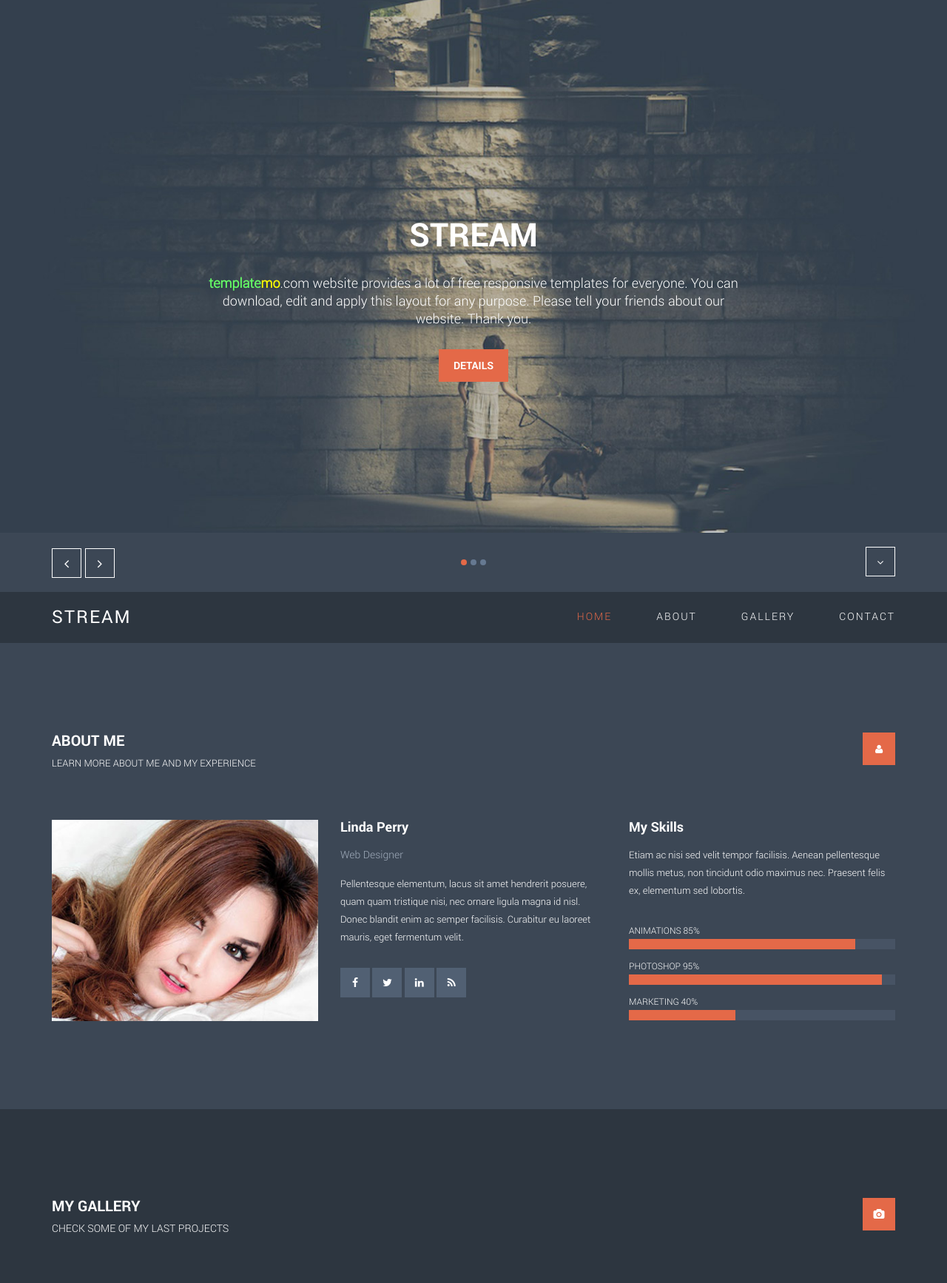
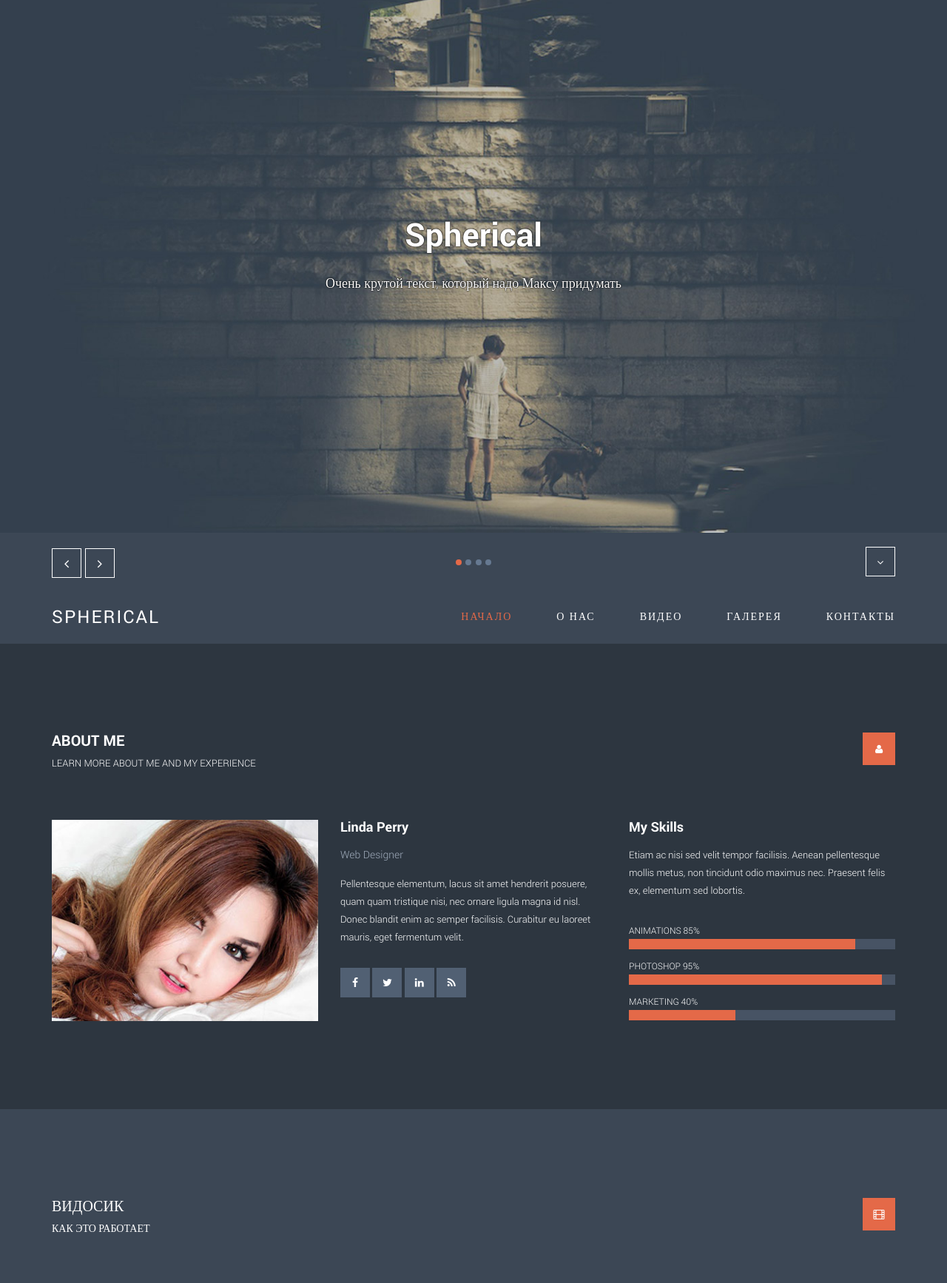
Before and after one commit to alexander3771/spherical, a Django app: page /landing/ in a window 1280 px wide. Shown: the top 1734 px of the page at 74% size. Run offline with Django 3.2, Linux system fonts and the light colour scheme; some libraries are stand-ins or nearby versions.

Commit message:
video, slider

```diff
--- a/static/landing/css/templatemo-style.css
+++ b/static/landing/css/templatemo-style.css
@@ -1,8 +1,3 @@
-/*
-Stream Template
-http://www.templatemo.com/preview/templatemo_443_stream
-*/
-
 @font-face {
     font-family: 'robotolight';
     src: url("../fonts/Roboto-Light-webfont.eot");
@@ -291,7 +286,7 @@ h1,h2,h3,h4,h5 {
 }
 
 .navbar,.navbar-default,.navbar-static-top {
-    background-color: #2d3640;
+    background-color: #3c4755;
     border-color: #3c4755;
     height: 70px;
 }
@@ -307,7 +302,7 @@ h1,h2,h3,h4,h5 {
 }
 
 .navbar-default .navbar-collapse,.navbar-default .navbar-form {
-    background: #2d3640;
+    background: #3c4755;
     border-color: transparent;
 }
 
@@ -461,6 +456,16 @@ html,body {
     background-position: center;
 }
 
+.item-4 {
+    position: absolute;
+    width: 100%;
+    height: 100%;
+    background: url(../img/slide-4.jpg);
+    background-repeat: no-repeat;
+    background-size: cover;
+    background-position: center;
+}
+
 .carousel-caption {
     position: absolute;
     width: 100%;
@@ -542,7 +547,7 @@ html,body {
 }
 
 #about {
-    background: #3c4755;
+    background: #2d3640;
 }
 
 #about p {
@@ -599,6 +604,10 @@ html,body {
 .progress-bar {
     box-shadow: none;
     background: #e46948;
+}
+
+#video {
+    background: #3c4755;
 }
 
 #gallery {
@@ -728,3 +737,8 @@ html,body {
     color: #e46948 !important;
     border-color: #e46948;
 }
+
+.item p, .item h2 {
+    text-shadow: 0 0 2px black, 0 0 1px black;
+    text-decoration: none;
+}
--- a/templates/landing/index.html
+++ b/templates/landing/index.html
@@ -3,17 +3,14 @@
 <!--[if lt IE 7]>      <html class="no-js lt-ie9 lt-ie8 lt-ie7"> <![endif]-->
 <!--[if IE 7]>         <html class="no-js lt-ie9 lt-ie8"> <![endif]-->
 <!--[if IE 8]>         <html class="no-js lt-ie9"> <![endif]-->
-<!--[if gt IE 8]><!--> <html class="no-js"> <!--<![endif]-->
+<!--[if gt IE 8]><!-->
+<html class="no-js"> <!--<![endif]-->
 <head>
     <meta charset="utf-8">
     <meta http-equiv="X-UA-Compatible" content="IE=edge">
-        <title>Stream Responsive Template</title>
+    <title>Spherical</title>
     <meta name="description" content="">
     <meta name="viewport" content="width=device-width, initial-scale=1">
-        <!--
-        Stream Template
-        http://www.templatemo.com/preview/templatemo_443_stream
-        -->
     <link rel="stylesheet" href="{% static 'landing/css/normalize.css' %}">
     <link rel="stylesheet" href="{% static 'landing/css/font-awesome.css' %}">
     <link rel="stylesheet" href="{% static 'landing/css/bootstrap.min.css' %}">
@@ -34,9 +31,9 @@
             <div class="carousel-caption">
                 <div class="container">
                     <div class="col-md-offset-2 col-md-8 col-sm-12">
-                                <h2>STREAM</h2>
-                                <p><strong><span class="green">template</span><span class="yellow">mo</span></strong>.com website provides a lot of free responsive templates for everyone. You can download, edit and apply this layout for any purpose. Please tell your friends about our website. Thank you.</p>
-                                <a href="#" class="button default">Details</a>
+                        <h2>Spherical</h2>
+                        <p>Очень крутой текст, который надо Максу придумать</p>
+                        {#                        <a href="#" class="button default">Details</a>#}
                     </div>
                 </div>
             </div>
@@ -46,9 +43,9 @@
             <div class="carousel-caption">
                 <div class="container">
                     <div class="col-md-offset-2 col-md-8 col-sm-12">
-                                <h2>Responsive Design</h2>
-                                <p>Credit goes to <a rel="nofollow" href="http://unsplash.com"><span class="yellow">Unsplash</span></a> for images used in this template. Vivamus sed mauris ut libero tristique ultricies. Suspendisse sagittis eget augue vel condimentum. Sed malesuada tortor venenatis enim blandit interdum.</p>
-                                <a href="#" class="button default">Read More</a>
+                        <h2>Spherical</h2>
+                        <p>Текст по-проще, но все равно Макс его придумает</p>
+                        {#                        <a href="#" class="button default">Read More</a>#}
                     </div>
                 </div>
             </div>
@@ -58,9 +55,29 @@
             <div class="carousel-caption">
                 <div class="container">
                     <div class="col-md-offset-2 col-md-8 col-sm-12">
-                                <h2>Mobile Ready</h2>
-                                <p>Donec malesuada pellentesque cursus. In vestibulum metus sit amet est elementum, et malesuada mi consequat. Sed ultricies lectus sit amet venenatis condimentum. Morbi hendrerit posuere enim at aliquet.</p>
-                                <a href="#" class="button default">Let's talk</a>
+                        <h2>Spherical</h2>
+                        <p>:)</p>
+                        {#                        <a href="#" class="button default">Let's talk</a>#}
+                    </div>
+                </div>
+            </div>
+        </div>
+        <div class="item">
+            <div class="item-4"></div>
+            <div class="carousel-caption">
+                <div class="container">
+                    <div class="col-md-offset-2 col-md-8 col-sm-12">
+                        <h2>Spherical</h2>
+                        <p>Я помогу максу:</br>
+                            Ну это</br>
+                            Как там было</br>
+                            И потом такие</br>
+                            Хотя не</br>
+                            Ну ты поянл</br>
+                            ?</br>
+                            :3</br>
+                        </p>
+                        {#                        <a href="#" class="button default">Let's talk</a>#}
                     </div>
                 </div>
             </div>
@@ -87,6 +104,7 @@
                         <li data-target="#home" data-slide-to="0" class="active"></li>
                         <li data-target="#home" data-slide-to="1"></li>
                         <li data-target="#home" data-slide-to="2"></li>
+                        <li data-target="#home" data-slide-to="3"></li>
                     </ol>
                 </div>
 
@@ -109,15 +127,16 @@
                     <span class="sr-only">Toggle navigation</span>
                     <i class="fa fa-bars"></i>
                 </button>
-                        <a class="navbar-brand" href="index.html">Stream</a>
+                <a class="navbar-brand" href="{% url 'landing:landing' %}">Spherical</a>
             </div>
             <div class="navbar-collapse collapse">
 
                 <ul class="nav navbar-nav navbar-right">
-                            <li><a href="#home" class="current">Home</a></li>
-                            <li><a href="#about">About</a></li>
-                            <li><a href="#gallery">Gallery</a></li>
-                            <li><a href="#contact">Contact</a></li>
+                    <li><a href="#home" class="current">Начало</a></li>
+                    <li><a href="#about">О нас</a></li>
+                    <li><a href="#video">Видео</a></li>
+                    <li><a href="#gallery">Галерея</a></li>
+                    <li><a href="#contact">Контакты</a></li>
                 </ul>
 
             </div><!--/.nav-collapse -->
@@ -147,7 +166,9 @@
                 <div class="profile-content">
                     <h4>Linda Perry</h4>
                     <span>Web Designer</span>
-                            <p>Pellentesque elementum, lacus sit amet hendrerit posuere, quam quam tristique nisi, nec ornare ligula magna id nisl. Donec blandit enim ac semper facilisis. Curabitur eu laoreet mauris, eget fermentum velit.</p>
+                    <p>Pellentesque elementum, lacus sit amet hendrerit posuere, quam quam tristique nisi, nec ornare
+                        ligula magna id nisl. Donec blandit enim ac semper facilisis. Curabitur eu laoreet mauris, eget
+                        fermentum velit.</p>
                     <ul class="social-icons">
                         <li><a href="#" class="fa fa-facebook"></a></li>
                         <li><a href="#" class="fa fa-twitter"></a></li>
@@ -159,24 +180,28 @@
             <div class="col-md-4 col-sm-12 col-xs-12">
                 <div class="my-skills">
                     <h4>My Skills</h4>
-                            <p>Etiam ac nisi sed velit tempor facilisis. Aenean pellentesque mollis metus, non tincidunt odio maximus nec. Praesent felis ex, elementum sed lobortis.</p>
+                    <p>Etiam ac nisi sed velit tempor facilisis. Aenean pellentesque mollis metus, non tincidunt odio
+                        maximus nec. Praesent felis ex, elementum sed lobortis.</p>
                     <ul class="progess-bars">
                         <li>
                             <span>ANIMATIONS 85%</span>
                             <div class="progress">
-                                        <div class="progress-bar" role="progressbar" aria-valuenow="85" aria-valuemin="0" aria-valuemax="100" style="width: 85%;"></div>
+                                <div class="progress-bar" role="progressbar" aria-valuenow="85" aria-valuemin="0"
+                                     aria-valuemax="100" style="width: 85%;"></div>
                             </div>
                         </li>
                         <li>
                             <span>PHOTOSHOP 95%</span>
                             <div class="progress">
-                                        <div class="progress-bar" role="progressbar" aria-valuenow="95" aria-valuemin="0" aria-valuemax="100" style="width: 95%;"></div>
+                                <div class="progress-bar" role="progressbar" aria-valuenow="95" aria-valuemin="0"
+                                     aria-valuemax="100" style="width: 95%;"></div>
                             </div>
                         </li>
                         <li>
                             <span>MARKETING 40%</span>
                             <div class="progress">
-                                        <div class="progress-bar" role="progressbar" aria-valuenow="40" aria-valuemin="0" aria-valuemax="100" style="width: 40%;"></div>
+                                <div class="progress-bar" role="progressbar" aria-valuenow="40" aria-valuemin="0"
+                                     aria-valuemax="100" style="width: 40%;"></div>
                             </div>
                         </li>
                     </ul>
@@ -186,6 +211,25 @@
     </div>
 </section>
 
+<section id="video" class="page-section">
+    <div class="container">
+        <div class="row page-heading">
+            <div class="col-md-8 col-sm-8">
+                <h3 class="page-title">Видосик</h3>
+                <p class="page-subtitle">Как это работает</p>
+            </div>
+            <div class="col-md-4 col-sm-4 hidden-xs text-right">
+                <p class="page-icon"><i class="fa fa-film"></i></p>
+            </div>
+        </div>
+        <div class="row">
+            <div class="col-md-4 col-md-offset-2 col-sm-12 col-xs-12">
+                <iframe src="https://www.youtube.com/embed/ZJfjkCJ5VpI"
+                        frameborder="0" allowfullscreen></iframe>
+            </div>
+        </div>
+    </div>
+</section>
 
 <section id="gallery" class="page-section">
     <div class="container">
@@ -295,7 +339,8 @@
                             <input type="text" id="subject" placeholder="Subject...">
                         </fieldset>
                         <fieldset class="col-md-12 col-sm-12 col-xs-12">
-                                    <textarea name="message" id="message" cols="30" rows="6" placeholder="Message..."></textarea>
+                            <textarea name="message" id="message" cols="30" rows="6"
+                                      placeholder="Message..."></textarea>
                         </fieldset>
                         <fieldset class="col-md-12 col-sm-12 col-xs-12">
                             <input type="submit" class="button default" value="Send Message">
@@ -306,7 +351,8 @@
             <div class="col-md-3 col-sm-12">
                 <div class="contact-info">
                     <h4>Contact Information</h4>
-                            <p>Lorem ipsum dolor sit amet, consectetur adipiscing elit. Phasellus varius aliquam diam, ac cursus enim. Ut interdum leo mattis varius pulvinar.</p>
+                    <p>Lorem ipsum dolor sit amet, consectetur adipiscing elit. Phasellus varius aliquam diam, ac cursus
+                        enim. Ut interdum leo mattis varius pulvinar.</p>
                     <ul class="social-icons">
                         <li><a href="#" class="fa fa-facebook"></a></li>
                         <li><a href="#" class="fa fa-twitter"></a></li>
@@ -334,5 +380,16 @@
 <script src="{% static 'landing/js/min/plugins.min.js' %}"></script>
 <script src="{% static 'landing/js/min/main.min.js' %}"></script>
 
+<script>
+    $(function () {
+        $('#video iframe').css({width: $(window).innerWidth()/2 + 'px', height: $(window).innerHeight()/2 + 'px'});
+
+        // If you want to keep full screen on window resize
+        $(window).resize(function () {
+            $('#video iframe').css({width: $(window).innerWidth()/2 + 'px', height: $(window).innerHeight()/2 + 'px'});
+        });
+    });
+</script>
+
 </body>
 </html>
```
Also changed, not shown: static/landing/img/slide-4.jpg (added). Lines whose indentation alone changed are shown as unchanged.
